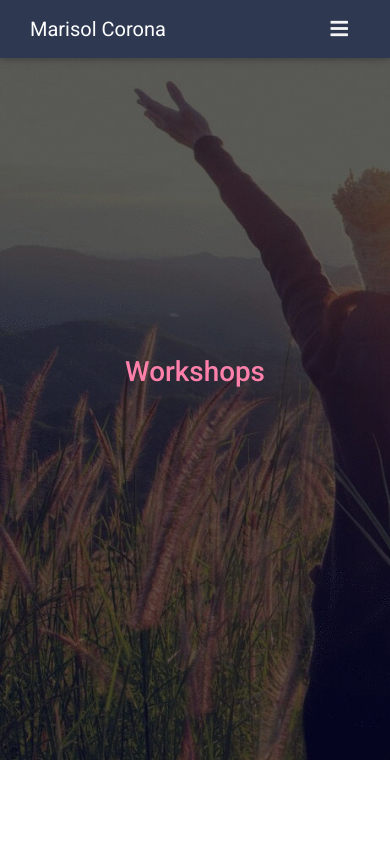
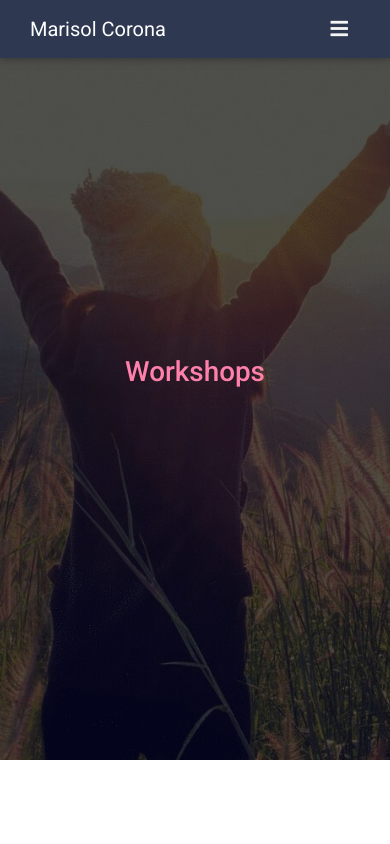
Before and after one commit to bendandoSolo/marisolcorona-next, a Next.js app: page /workshop in a window 390 px wide. Shown: the top 844 px of the page. Built offline with nearby package versions, Linux system fonts and the light colour scheme.

Commit message:
Added positioning of the the background images for the mobile version

```diff
--- a/pages/components/Banner.js
+++ b/pages/components/Banner.js
@@ -1,8 +1,12 @@
 import Link from "next/link";
 
-const Banner = ({ text, smallText, button, bgImg }) => {
+const Banner = ({ text, smallText, button, bgImg, page }) => {
   return (
-    <div className="bg-header" style={{ backgroundImage: `url(${bgImg})` }}>
+    <div
+      className="bg-header"
+      id={page}
+      style={{ backgroundImage: `url(${bgImg})` }}
+    >
       <div className="overlay"></div>
       <div className="bg-text">
         <div className="text-center intro">
--- a/pages/contact.js
+++ b/pages/contact.js
@@ -109,6 +109,7 @@ export default function Contact() {
       <Banner
         text="Contact Marisol Corona"
         bgImg="images/contact-dark-header.jpg"
+        page="contact"
       />
       <div className="container">
         <div className="row my-5 justify-content-evenly align-items-center py-5">
--- a/pages/index.js
+++ b/pages/index.js
@@ -31,6 +31,7 @@ export default function Home() {
         smallText="Soy Marisol Corona, psicóloga clínica experta en duelo por pérdida, divorcio y/o separación de pareja, relaciones toxicas, codependencia y autoestima."
         button
         bgImg="images/Sol-bg.jpg"
+        page="home"
       />
       <main className="mt-5 pt-5" id="main">
         <div className="container">
@@ -114,8 +115,8 @@ export default function Home() {
           </section>
           <hr className="my-5" />
           <section className="mt-5 pt-5 wow fadeIn">
-            <div className="row my-5">
-              <div className="col-md-6 my-5">
+            <div className="row">
+              <div className="col-md-6">
                 <img
                   src="/Sol.jpg"
                   className="img-fluid z-depth-1-half"
--- a/pages/individual.js
+++ b/pages/individual.js
@@ -30,6 +30,7 @@ export default function Individual() {
       <Banner
         text="Terapia Individual"
         bgImg="images/terapia-dark-header.jpg"
+        page="individual"
       />
       <div className="container">
         <main className="mt-5 pt-5" id="services">
--- a/pages/programas.js
+++ b/pages/programas.js
@@ -26,7 +26,11 @@ export default function Programas() {
       <Head>
         <title>Programas | Marisol Corona</title>
       </Head>
-      <Banner text="Programas" bgImg="images/programas-dark-header.jpg" />
+      <Banner
+        text="Programas"
+        bgImg="images/programas-dark-header.jpg"
+        page="programas"
+      />
       <main className="mt-5 pt-5" id="services">
         <div className="container">
           <h2 className="mb-4 pb-3 text-center">
--- a/pages/testimonios.js
+++ b/pages/testimonios.js
@@ -25,7 +25,11 @@ export default function Testimonials() {
       <Head>
         <title>Testimonios | Marisol Corona</title>
       </Head>
-      <Banner text="Testimonios" bgImg="images/testimonios-dark-header.jpg" />
+      <Banner
+        text="Testimonios"
+        bgImg="images/testimonios-dark-header.jpg"
+        page="testimonios"
+      />
 
       <main id="main" className="mt-5 pt-5">
         <div className="container">
--- a/pages/workshop.js
+++ b/pages/workshop.js
@@ -27,7 +27,11 @@ export default function Workshop() {
       <Head>
         <title>Workshop | Marisol Corona</title>
       </Head>
-      <Banner text="Workshops" bgImg="images/workshop-dark-header.jpg" />
+      <Banner
+        text="Workshops"
+        bgImg="images/workshop-dark-header.jpg"
+        page="workshops"
+      />
       <main className="mt-5 pt-5" id="services">
         <div className="container">
           <h2 className="mb-4 pb-4 text-center">
--- a/styles/globals.css
+++ b/styles/globals.css
@@ -764,7 +764,7 @@ footer.page-footer .footer-copyright a:hover {
   left: 0;
   width: 100%;
   height: 100%;
-  background-color: rgba(0, 0, 0, 0.2);
+  background-color: rgba(0, 0, 0, 0.3);
 }
 .bg-header .bg-text {
   z-index: 1000;
@@ -787,4 +787,28 @@ footer.page-footer .footer-copyright a:hover {
 }
 .row {
   --bs-gutter-x: 0 !important;
+}
+
+#home {
+  background-position-x: 30%;
+}
+
+#individual {
+  background-position: 70%;
+}
+
+#workshops {
+  background-position: 25%;
+}
+
+#programas {
+  background-position-x: 40%;
+}
+
+#testimonios {
+  background-position: 35%;
+}
+
+#contact {
+  background-position: 35%;
 }/*# sourceMappingURL=globals.css.map */
--- a/styles/globals.scss
+++ b/styles/globals.scss
@@ -758,7 +758,7 @@ footer.page-footer .footer-copyright {
     left: 0;
     width: 100%;
     height: 100%;
-    background-color: rgba(0, 0, 0, 0.2);
+    background-color: rgba(0, 0, 0, 0.3);
   }
   .bg-text {
     z-index: 1000;
@@ -783,3 +783,27 @@ footer.page-footer .footer-copyright {
 .row {
   --bs-gutter-x: 0 !important;
 }
+
+#home {
+  background-position-x: 30%;
+}
+
+#individual {
+  background-position: 70%;
+}
+
+#workshops {
+  background-position: 25%;
+}
+
+#programas {
+  background-position-x: 40%;
+}
+
+#testimonios {
+  background-position: 35%;
+}
+
+#contact {
+  background-position: 35%;
+}
```
Also changed, not shown: 1 other file (tests, documents, lock files or other folders).
